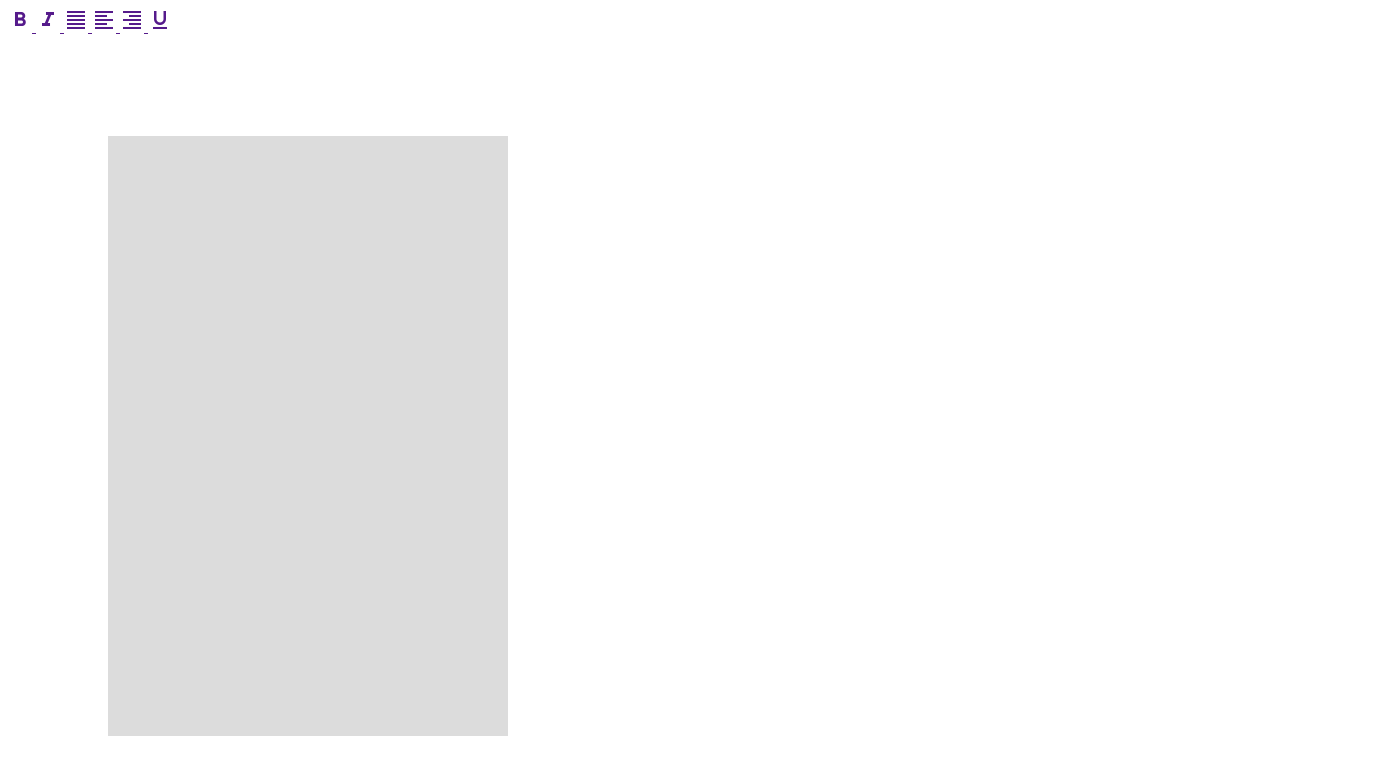
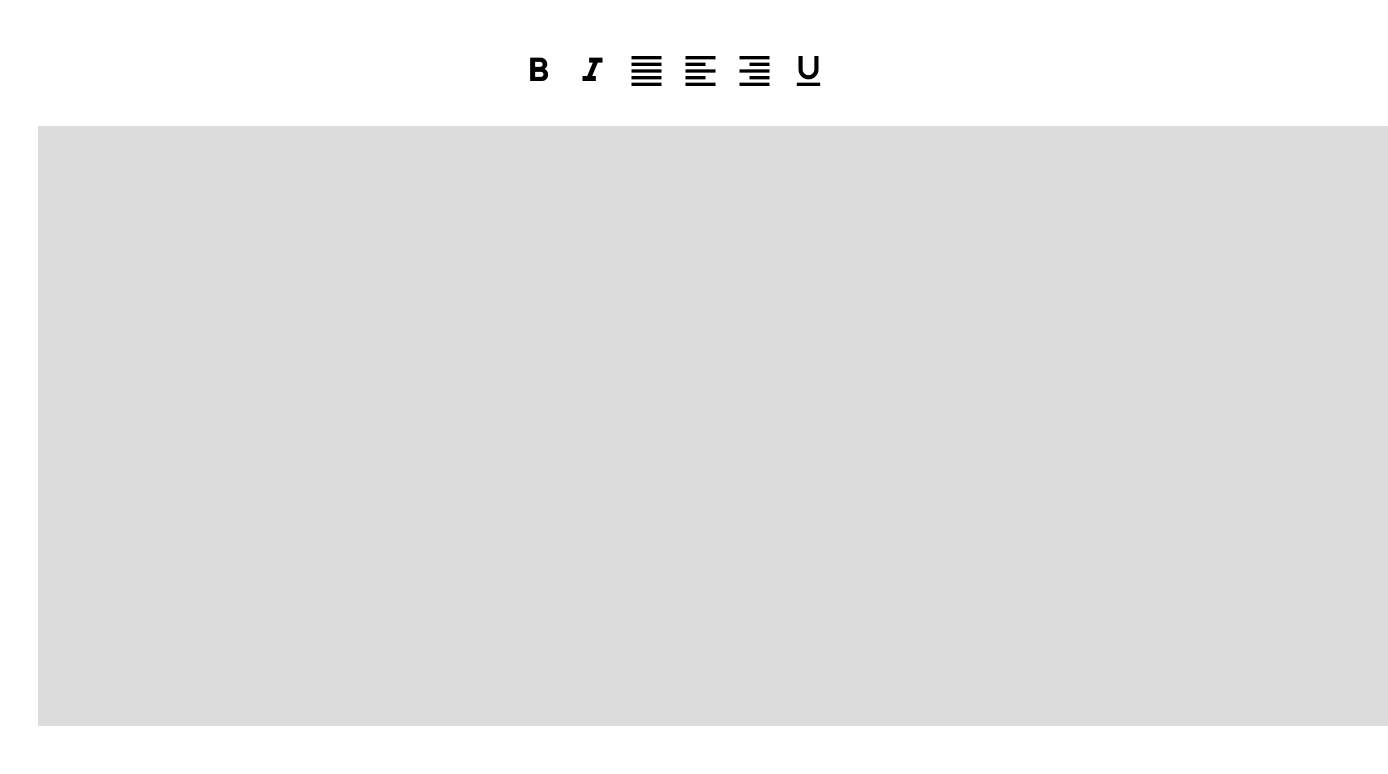
Before and after one commit to Pavan47Rao/Text-Editor, a website: page index.html in a window 1280 px wide. Shown: the whole page, 1388 px wide, since content can reach past the window. Drawn offline with Linux system fonts and the light colour scheme.

Commit message:
Added styles to text box and material icons

```diff
--- a/editor.css
+++ b/editor.css
@@ -1,8 +1,8 @@
 .container-box {
     background-color: gainsboro;
-    width:400px;
+    width: 1350px;
     height: 600px;
-    margin: 100px;
+    margin: 30px;
 }
 
 .text-bold {
@@ -28,3 +28,14 @@
 .text-align-right {
     text-align: right;
 }
+
+.icon {
+    color: black;
+    font-size: 40px !important;
+    padding: 5px;
+}
+
+.buttons {
+    padding-top: 3%;
+    padding-left: 40%;
+}
--- a/index.html
+++ b/index.html
@@ -6,29 +6,31 @@
 
     <body>
 
-        <span id="bold-btn"><a href="">
-            <i class="material-icons">format_bold</i>
-        </a></span>
+        <div class="buttons">
+            <span id="bold-btn">
+                <a href=""><i class="material-icons icon">format_bold</i></a>
+            </span>
 
-        <span id="italic-btn"><a href="">
-            <i class="material-icons">format_italic</i>
-        </a></span>
+            <span id="italic-btn">
+                <a href=""><i class="material-icons icon">format_italic</i></a>
+            </a></span>
 
-        <span id="align-center-btn"><a href="">
-            <i class="material-icons">format_align_justify</i>
-        </a></span>
+            <span id="align-center-btn">
+                <a href=""><i class="material-icons icon">format_align_justify</i></a>
+            </a></span>
 
-        <span id="align-left-btn"><a href="">
-            <i class="material-icons">format_align_left</i>
-        </a></span>
+            <span id="align-left-btn">
+                <a href=""><i class="material-icons icon">format_align_left</i></a>
+            </span>
 
-        <span id="align-right-btn"><a href="">
-            <i class="material-icons">format_align_right</i>
-        </a></span>
+            <span id="align-right-btn">
+                <a href=""><i class="material-icons icon">format_align_right</i></a>
+            </span>
 
-        <span id="underline-btn"><a href="">
-            <i class="material-icons">format_underlined</i>
-        </a></span>
+            <span id="underline-btn">
+                <a href=""><i class="material-icons icon">format_underlined</i></a>
+            </span>
+        </div>
 
         <div class="container-box" id="container" contenteditable="true"></div>
         <script src="editor.js"></script>
```
